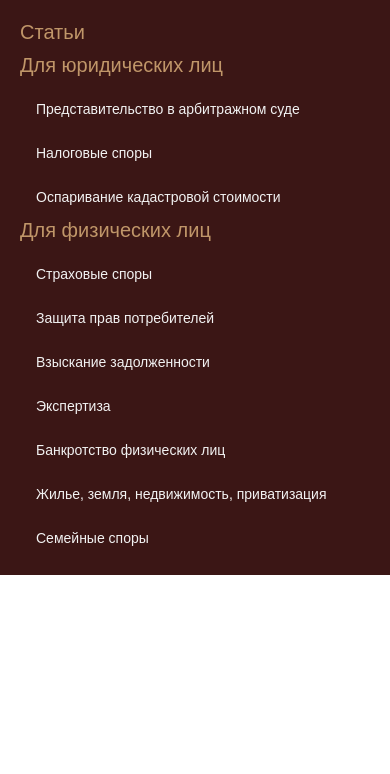
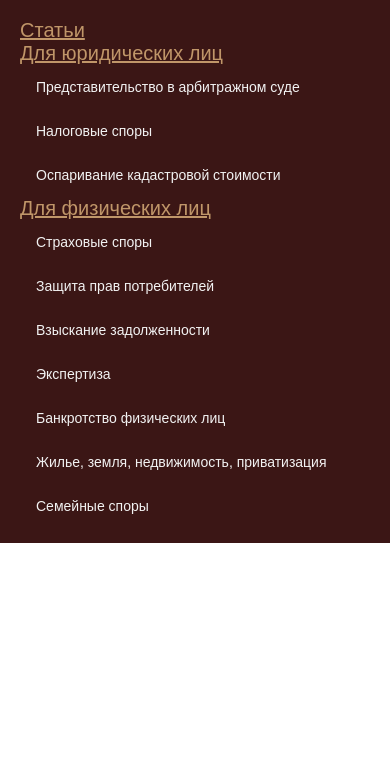
Before and after one commit to sashmen5/jus63-2, a Gatsby site: page / in a window 390 px wide. Both pictures are taken after a click on the link 354 px from the left and 44 px from the top of the page. Shown: the part 70-844 px from the top of the page. Built offline with nearby package versions, Linux system fonts and the light colour scheme; Gatsby itself is replaced by a stand-in of ours.

Commit message:
link fixed

```diff
--- a/src/components/header/header.css
+++ b/src/components/header/header.css
@@ -153,6 +153,7 @@
 		font-size: 20px;
 		margin-top: 2px;
 		margin-bottom: 10px;
+		color: #c09669;
 	}
 
 }
--- a/src/components/header/header.js
+++ b/src/components/header/header.js
@@ -67,7 +67,7 @@
 		return (
 			<>
 				<li key={index}>
-					<div className="header-li-mobile-group">{text}</div>
+					<Link className="header-li-mobile-group" to={url}>{text}</Link>
 				</li>
 				{
 					children.map(child => (
```
